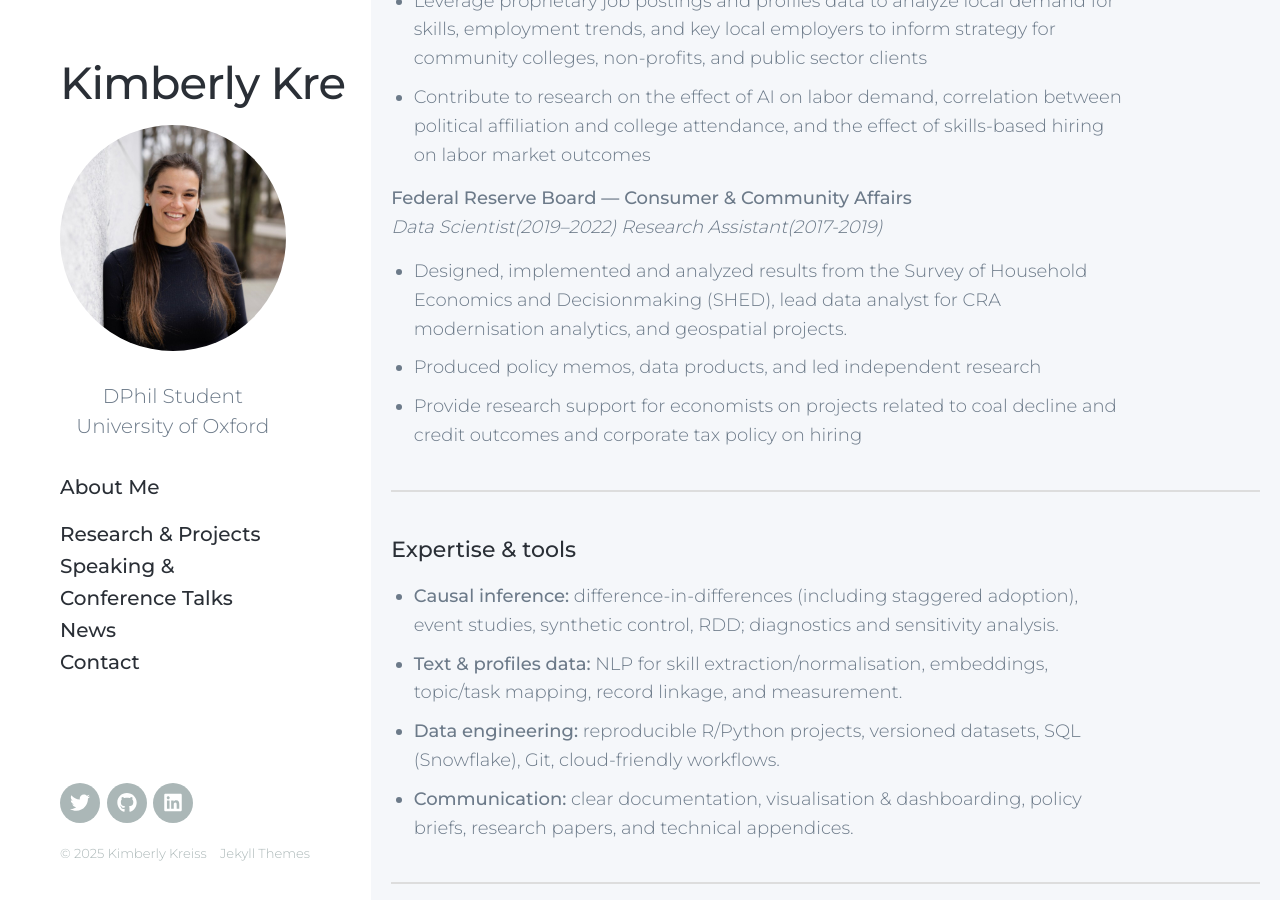
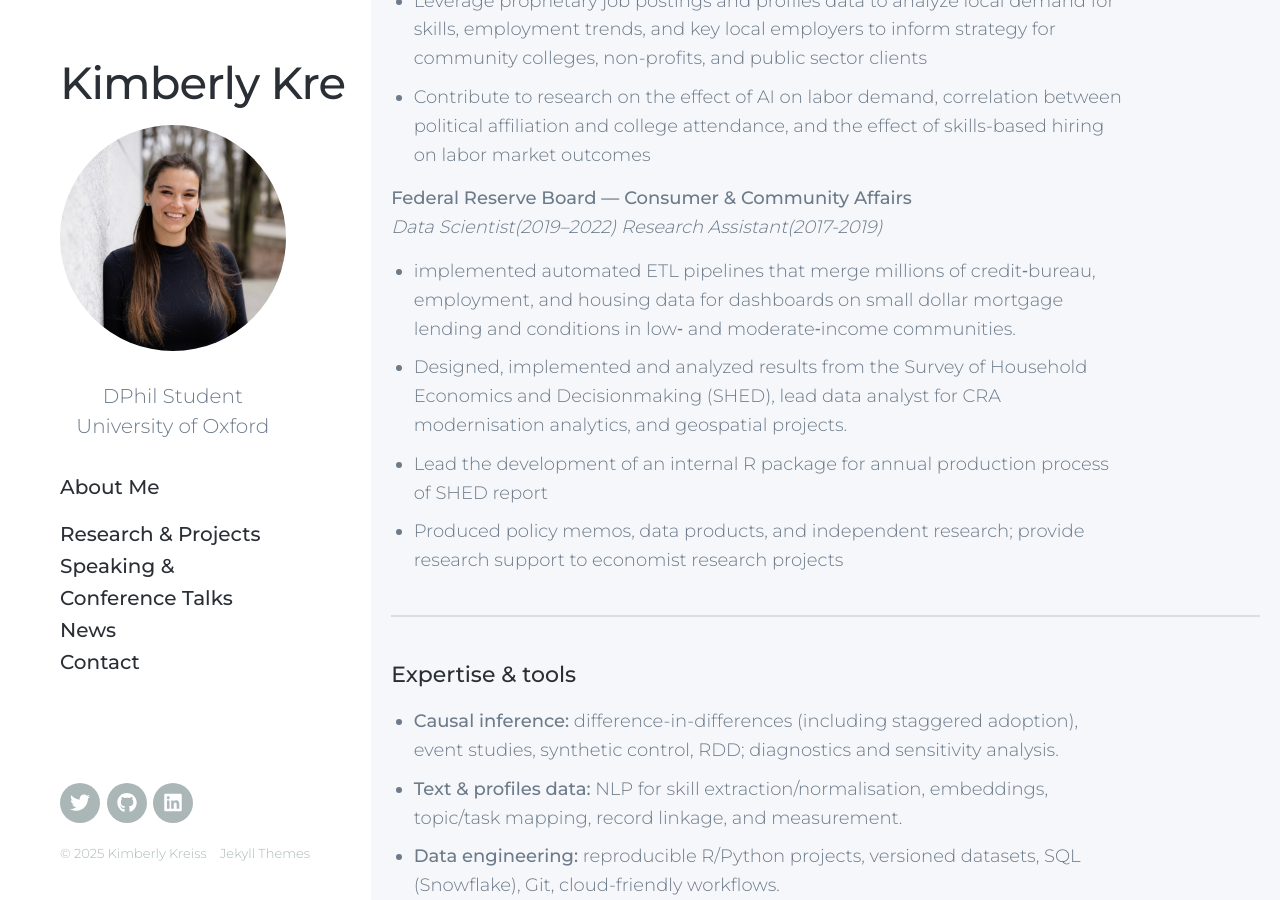
Before and after one commit to kimberlykreiss/kimberlykreiss.github.io, a Jekyll site: the page built from _pages/about-me.md, in a window 1280 px wide and 900 px high, scrolled down 1555 px. Built offline with Jekyll 4.4.1, drawn with Linux system fonts in a browser that asks for light colours; nearby versions of some CDN libraries.

Commit message:
slight tweak to about me

```diff
--- a/_pages/about-me.md
+++ b/_pages/about-me.md
@@ -40,9 +40,10 @@ Previously, I earned an **MPA in Economics & Public Policy** from **Princeton Un
 **Federal Reserve Board — Consumer & Community Affairs**
 *Data Scientist(2019–2022)*
 *Research Assistant(2017-2019)*
++ implemented automated ETL pipelines that merge millions of credit‑bureau, employment, and housing data for dashboards on small dollar mortgage lending and conditions in low‑ and moderate‑income communities.
 + Designed, implemented and analyzed results from the Survey of Household Economics and Decisionmaking (SHED), lead data analyst for CRA modernisation analytics, and geospatial projects.
-+ Produced policy memos, data products, and led independent research
-+ Provide research support for economists on projects related to coal decline and credit outcomes and corporate tax policy on hiring
++ Lead the development of an internal R package for annual production process of SHED report
++ Produced policy memos, data products, and independent research; provide research support to economist research projects
 
 ---
 
```
